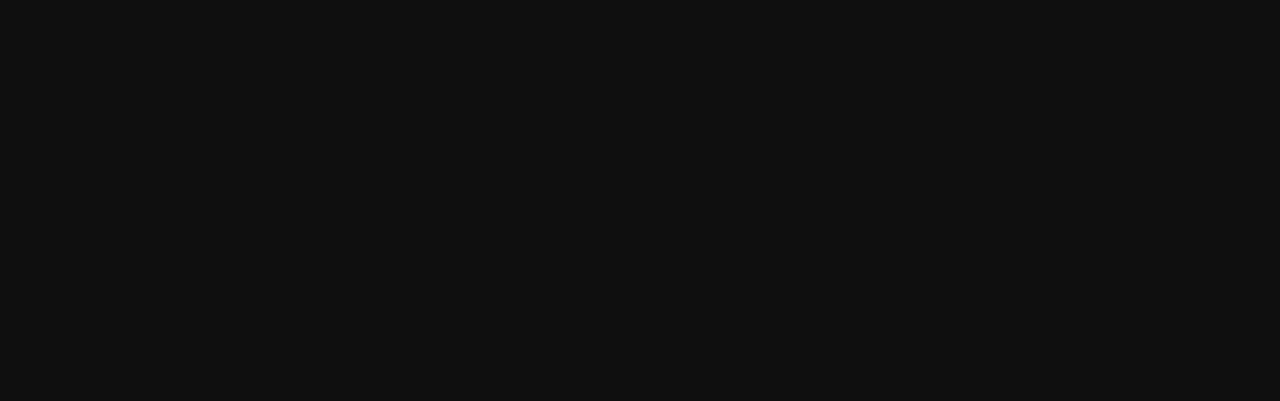
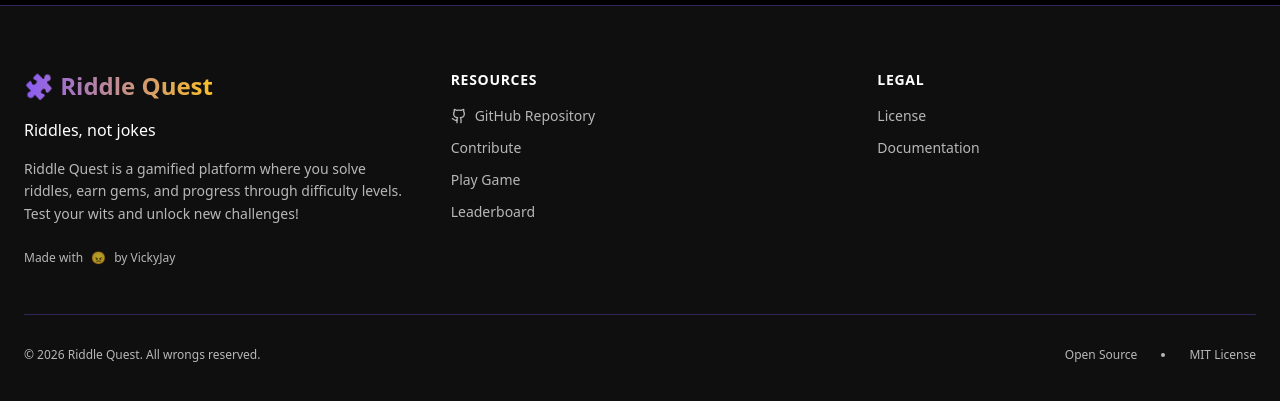
Before and after one commit to Victorola-coder/riddles, a Next.js app: page / in a window 1280 px wide. Shown: the part 1213-1614 px from the top of the page. Before the commit the page ends 918 px from the top, so only its background shows below. Built offline with nearby package versions, Linux system fonts and the light colour scheme; no server answers.

Commit message:
feat: Add Footer component to LandingPage and enhance Hero section with a tagline

```diff
--- /dev/null
+++ b/app/components/landing/footer.tsx
@@ -0,0 +1,117 @@
+"use client";
+
+import Link from "next/link";
+import { Github, Heart, ExternalLink } from "lucide-react";
+
+export const Footer = () => {
+  const currentYear = new Date().getFullYear();
+
+  return (
+    <footer className="relative border-t border-[var(--border-default)] bg-[var(--bg-midnight)] mt-20 md:mt-32">
+      <div className="max-w-7xl mx-auto px-6 py-12 md:py-16">
+        <div className="grid grid-cols-1 md:grid-cols-3 gap-8 md:gap-12">
+          {/* Brand Section */}
+          <div className="flex flex-col gap-4">
+            <Link href="/" className="flex items-center gap-2">
+              <span className="text-2xl font-bold bg-gradient-to-r from-[var(--accent-primary)] to-[var(--accent-secondary)] bg-clip-text text-transparent">
+                🧩 Riddle Quest
+              </span>
+            </Link>
+            <p className="text-base font-medium text-[var(--text-primary)]">
+              Riddles, not jokes
+            </p>
+            <p className="text-sm text-[var(--text-secondary)] leading-relaxed">
+              Riddle Quest is a gamified platform where you solve riddles, earn
+              gems, and progress through difficulty levels. Test your wits and
+              unlock new challenges!
+            </p>
+            <div className="flex items-center gap-2 text-xs text-[var(--text-secondary)] mt-2">
+              <span>Made with</span>
+              😠
+              <span>by VickyJay</span>
+            </div>
+          </div>
+
+          {/* Links Section */}
+          <div className="flex flex-col gap-4">
+            <h3 className="text-sm font-semibold text-[var(--text-primary)] uppercase tracking-wider">
+              Resources
+            </h3>
+            <div className="flex flex-col gap-3">
+              <Link
+                href="https://github.com/Victorola-coder/riddles"
+                target="_blank"
+                rel="noopener noreferrer"
+                className="flex items-center gap-2 text-sm text-[var(--text-secondary)] hover:text-[var(--text-primary)] transition-colors group"
+              >
+                <Github className="w-4 h-4" />
+                <span>GitHub Repository</span>
+                <ExternalLink className="w-3 h-3 opacity-0 group-hover:opacity-100 transition-opacity" />
+              </Link>
+              <Link
+                href="https://github.com/Victorola-coder/riddles/blob/main/CONTRIBUTING.md"
+                target="_blank"
+                rel="noopener noreferrer"
+                className="flex items-center gap-2 text-sm text-[var(--text-secondary)] hover:text-[var(--text-primary)] transition-colors group"
+              >
+                <span>Contribute</span>
+                <ExternalLink className="w-3 h-3 opacity-0 group-hover:opacity-100 transition-opacity" />
+              </Link>
+              <Link
+                href="/game"
+                className="text-sm text-[var(--text-secondary)] hover:text-[var(--text-primary)] transition-colors"
+              >
+                Play Game
+              </Link>
+              <Link
+                href="/leaderboard"
+                className="text-sm text-[var(--text-secondary)] hover:text-[var(--text-primary)] transition-colors"
+              >
+                Leaderboard
+              </Link>
+            </div>
+          </div>
+
+          {/* Legal Section */}
+          <div className="flex flex-col gap-4">
+            <h3 className="text-sm font-semibold text-[var(--text-primary)] uppercase tracking-wider">
+              Legal
+            </h3>
+            <div className="flex flex-col gap-3">
+              <Link
+                href="https://github.com/Victorola-coder/riddles/blob/main/LICENSE"
+                target="_blank"
+                rel="noopener noreferrer"
+                className="flex items-center gap-2 text-sm text-[var(--text-secondary)] hover:text-[var(--text-primary)] transition-colors group"
+              >
+                <span>License</span>
+                <ExternalLink className="w-3 h-3 opacity-0 group-hover:opacity-100 transition-opacity" />
+              </Link>
+              <Link
+                href="https://github.com/Victorola-coder/riddles/blob/main/README.md"
+                target="_blank"
+                rel="noopener noreferrer"
+                className="flex items-center gap-2 text-sm text-[var(--text-secondary)] hover:text-[var(--text-primary)] transition-colors group"
+              >
+                <span>Documentation</span>
+                <ExternalLink className="w-3 h-3 opacity-0 group-hover:opacity-100 transition-opacity" />
+              </Link>
+            </div>
+          </div>
+        </div>
+
+        {/* Bottom Bar */}
+        <div className="mt-12 pt-8 border-t border-[var(--border-default)] flex flex-col md:flex-row justify-between items-center gap-4">
+          <p className="text-xs text-[var(--text-secondary)] text-center md:text-left">
+            © {currentYear} Riddle Quest. All wrongs reserved.
+          </p>
+          <div className="flex items-center gap-6 text-xs text-[var(--text-secondary)]">
+            <span>Open Source</span>
+            <span className="w-1 h-1 rounded-full bg-[var(--text-secondary)]" />
+            <span>MIT License</span>
+          </div>
+        </div>
+      </div>
+    </footer>
+  );
+};
--- a/app/components/landing/hero.tsx
+++ b/app/components/landing/hero.tsx
@@ -6,7 +6,7 @@
 
 export const Hero = () => {
   return (
-    <div className="relative min-h-screen flex flex-col justify-center items-center overflow-hidden pt-20">
+    <div className="relative flex flex-col justify-center items-center overflow-hidden pt-20 pb-20">
       {/* Background gradient */}
       <div className="absolute inset-0 bg-[var(--bg-midnight)]" />
 
@@ -112,6 +112,16 @@
             </span>
           </motion.h1>
 
+          {/* Tagline */}
+          <motion.p
+            initial={{ opacity: 0, y: 20 }}
+            animate={{ opacity: 1, y: 0 }}
+            transition={{ delay: 0.4, duration: 0.6 }}
+            className="text-2xl md:text-3xl font-semibold text-center text-[var(--text-primary)] max-w-2xl"
+          >
+            Riddles, not jokes
+          </motion.p>
+
           {/* Subtitle */}
           <motion.p
             initial={{ opacity: 0, y: 20 }}
@@ -161,7 +171,7 @@
           initial={{ opacity: 0, y: 20 }}
           animate={{ opacity: 1, y: 0 }}
           transition={{ delay: 0.9, duration: 0.6 }}
-          className="grid grid-cols-1 md:grid-cols-3 gap-6 mt-16 w-full max-w-4xl"
+          className="grid grid-cols-1 md:grid-cols-3 gap-6 mt-16 mb-8 w-full max-w-4xl"
         >
           {[
             {
--- a/app/components/landing/index.ts
+++ b/app/components/landing/index.ts
@@ -1,2 +1,3 @@
 export { Navbar } from './navbar';
 export { Hero } from './hero';
+export { Footer } from './footer';
--- a/app/page.tsx
+++ b/app/page.tsx
@@ -2,12 +2,14 @@
 
 import { Navbar } from './components/landing/navbar';
 import { Hero } from './components/landing/hero';
+import { Footer } from './components/landing/footer';
 
 export default function LandingPage() {
   return (
-    <div className="min-h-screen bg-[#000000] text-white overflow-x-hidden">
+    <div className="min-h-screen bg-[#000000] text-white overflow-x-hidden flex flex-col">
       <Navbar />
       <Hero />
+      <Footer />
     </div>
   );
 }
```
